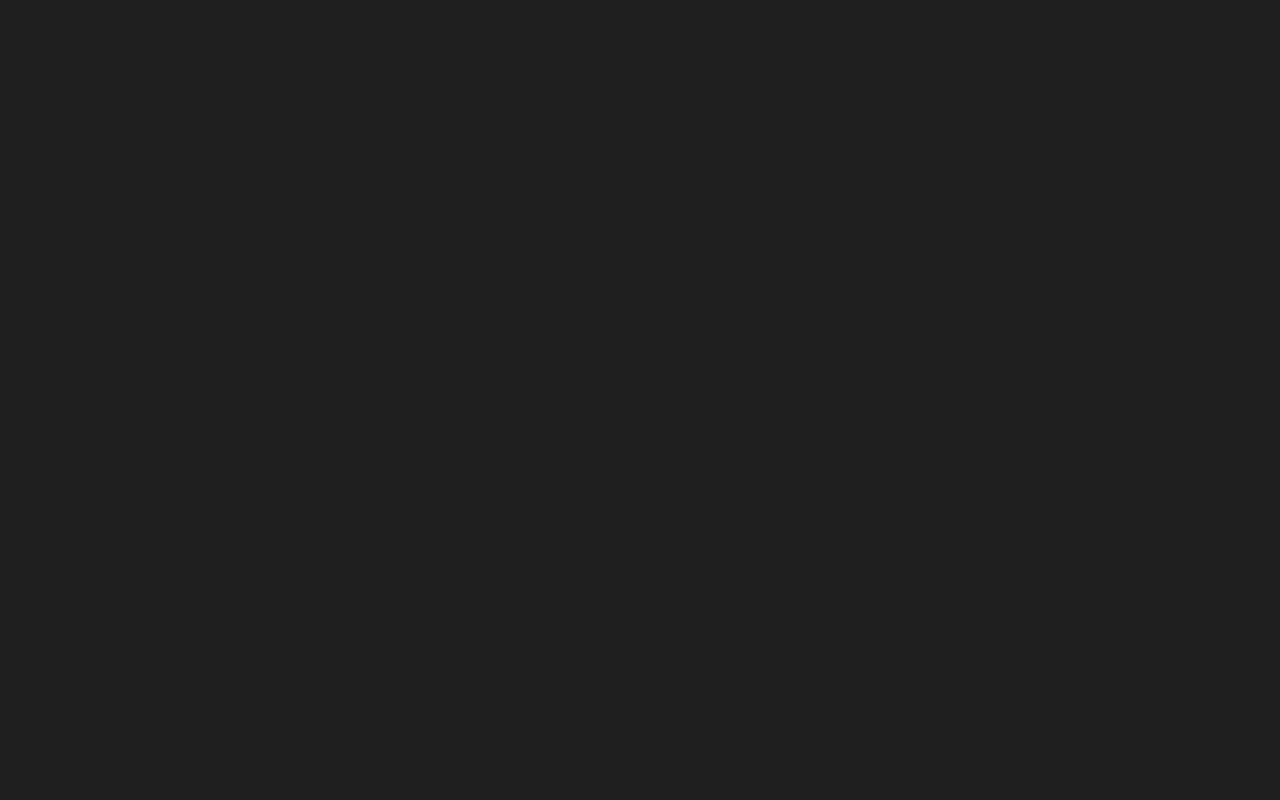
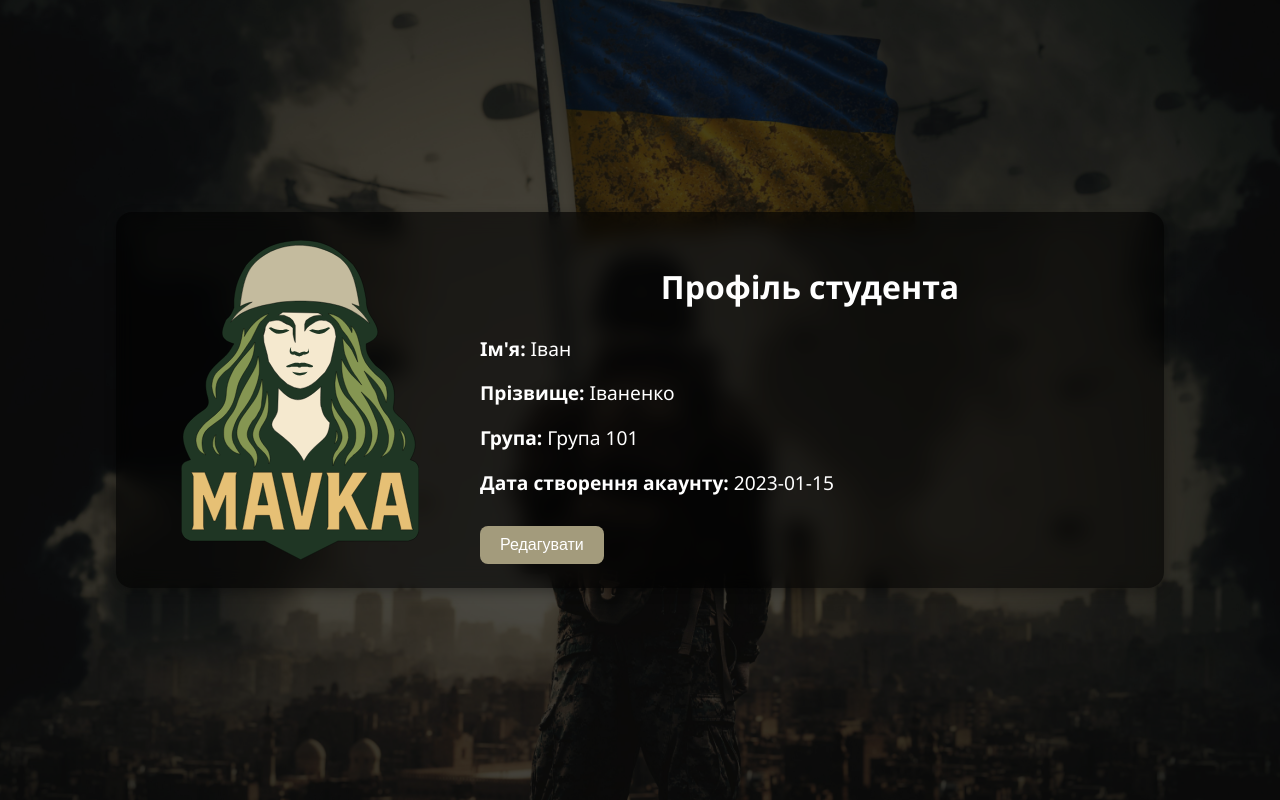
Before and after one commit to XXXDoriXXX/Mavka-front, a React (Vite) app: page /profile in a window 1280 px wide. Before the commit this address had no page. Built offline with nearby package versions, Linux system fonts and the light colour scheme.

Commit message:
add profilepage

```diff
--- /dev/null
+++ b/src/pages/ProfilePage.jsx
@@ -0,0 +1,120 @@
+import React, { useState } from "react";
+import "../style.css";
+import logo from "../assets/logo.svg";
+
+const ProfilePage = () => {
+    const [userData, setUserData] = useState({
+        firstName: "Іван",
+        lastName: "Іваненко",
+        group: "Група 101",
+        accountCreated: "2023-01-15",
+    });
+
+    const [isEditing, setIsEditing] = useState(false);
+
+    const handleInputChange = (e) => {
+        const { name, value } = e.target;
+        setUserData({ ...userData, [name]: value });
+    };
+
+    const handleSubmit = (e) => {
+        e.preventDefault();
+        console.log("Дані оновлено:", userData);
+        setIsEditing(false);
+    };
+
+    return (
+        <div className="profile-page">
+            {}
+            <div className="overlay" />
+
+            <div className="profile-container">
+
+                <div className="profile-logo">
+                    <img src={logo} alt="Logo" />
+                </div>
+
+                <div className="profile-details">
+                    <h2 className="profile-title">Профіль студента</h2>
+                    <div className="profile-info">
+                        <p><strong>Ім'я:</strong> {userData.firstName}</p>
+                        <p><strong>Прізвище:</strong> {userData.lastName}</p>
+                        <p><strong>Група:</strong> {userData.group}</p>
+                        <p><strong>Дата створення акаунту:</strong> {userData.accountCreated}</p>
+                    </div>
+                    <button
+                        className="btn-edit"
+                        onClick={() => setIsEditing(true)}
+                    >
+                        Редагувати
+                    </button>
+                </div>
+            </div>
+
+            {}
+            {isEditing && (
+                <div className="modal-overlay">
+                    <div className="modal-content">
+                        <h3>Редагувати дані</h3>
+                        <form onSubmit={handleSubmit}>
+                            <div className="form-group">
+                                <label htmlFor="firstName">Ім'я:</label>
+                                <input
+                                    type="text"
+                                    id="firstName"
+                                    name="firstName"
+                                    value={userData.firstName}
+                                    onChange={handleInputChange}
+                                    required
+                                />
+                            </div>
+                            <div className="form-group">
+                                <label htmlFor="lastName">Прізвище:</label>
+                                <input
+                                    type="text"
+                                    id="lastName"
+                                    name="lastName"
+                                    value={userData.lastName}
+                                    onChange={handleInputChange}
+                                    required
+                                />
+                            </div>
+                            <div className="form-group">
+                                <label htmlFor="group">Група:</label>
+                                <input
+                                    type="text"
+                                    id="group"
+                                    name="group"
+                                    value={userData.group}
+                                    onChange={handleInputChange}
+                                    required
+                                />
+                            </div>
+                            <div className="form-group">
+                                <label htmlFor="accountCreated">Дата створення акаунту:</label>
+                                <input
+                                    type="text"
+                                    id="accountCreated"
+                                    name="accountCreated"
+                                    value={userData.accountCreated}
+                                    onChange={handleInputChange}
+                                    disabled
+                                />
+                            </div>
+                            <button type="submit" className="btn-submit">Зберегти</button>
+                            <button
+                                type="button"
+                                className="btn-cancel"
+                                onClick={() => setIsEditing(false)}
+                            >
+                                Скасувати
+                            </button>
+                        </form>
+                    </div>
+                </div>
+            )}
+        </div>
+    );
+};
+
+export default ProfilePage;
--- a/src/router/AppRouter.jsx
+++ b/src/router/AppRouter.jsx
@@ -3,11 +3,13 @@ import React from "react";
 import { BrowserRouter, Routes, Route } from "react-router-dom";
 
 import MainPage from "../pages/MainPage.jsx";
+import ProfilePage from "../pages/ProfilePage.jsx";
 
 const AppRouter = () => (
     <BrowserRouter>
         <Routes>
             <Route path="/" element={<MainPage />} />
+            <Route path="/profile" element={<ProfilePage />} />
         </Routes>
     </BrowserRouter>
 );
--- a/src/style.css
+++ b/src/style.css
@@ -11,6 +11,10 @@ body {
   margin: 0;
   min-width: 320px;
   min-height: 100vh;
+  background-image: url('/src/assets/bg3.jpg');
+  background-size: cover;
+  background-position: center;
+  background-repeat: no-repeat;
   background-color: #1e1e1e;
 }
 
@@ -256,3 +260,162 @@ body {
   box-shadow: 0px 4px 12px 2px #00000040;
   z-index: 1;
 }
+.profile-page {
+  position: relative;
+  min-height: 100vh;
+  background-color: rgba(0, 0, 0, 0.7);
+  display: flex;
+  justify-content: center;
+  align-items: center;
+  color: #fff;
+}
+
+.profile-container {
+  display: flex;
+  background: rgba(0, 0, 0, 0.6);
+  border-radius: 16px;
+  padding: 24px;
+  backdrop-filter: blur(10px);
+  box-shadow: 0 4px 12px rgba(0, 0, 0, 0.3);
+  position: relative;
+  z-index: 2;
+  max-width: 1000px;
+  width: 100%;
+}
+
+.profile-logo {
+  flex: 0 0 120px;
+  display: flex;
+  justify-content: center;
+  align-items: center;
+}
+
+.profile-logo img {
+  width: 320px;
+  height: 320px;
+  object-fit: contain;
+}
+
+.profile-details {
+  flex: 1;
+  margin-left: 20px;
+  color: #fff;
+}
+
+.profile-title {
+  font-size: 2rem;
+  font-weight: bold;
+  margin-bottom: 16px;
+  text-align: center;
+}
+.profile-info{
+  display: flex;
+  flex-direction: column;
+  gap: 0 16px;
+  text-align: left;
+}
+.profile-info p {
+  font-size: 1.2rem;
+  margin: 8px 0;
+}
+
+.btn-edit {
+  background-color: #a39b7c;
+  color: white;
+  padding: 10px 20px;
+  border: none;
+  border-radius: 8px;
+  font-size: 1rem;
+  cursor: pointer;
+  transition: background-color 0.3s;
+  margin-top: 20px;
+  display: block;
+  margin-left: 0px;
+  margin-right: auto;
+}
+
+.btn-edit:hover {
+  background-color: #575242;
+}
+
+.modal-overlay {
+  position: fixed;
+  top: 0;
+  left: 0;
+  right: 0;
+  bottom: 0;
+  background: rgba(0, 0, 0, 0.7);
+  display: flex;
+  justify-content: center;
+  align-items: center;
+  z-index: 100;
+}
+
+.modal-content {
+  background-color: #2c2c2c;
+  padding: 32px;
+  border-radius: 12px;
+  box-shadow: 0 4px 12px rgba(0, 0, 0, 0.3);
+  width: 400px;
+  animation: modal-in 0.5s ease-out;
+  color: #fff;
+}
+
+@keyframes modal-in {
+  from {
+    opacity: 0;
+    transform: translateY(-50px);
+  }
+  to {
+    opacity: 1;
+    transform: translateY(0);
+  }
+}
+
+.form-group {
+  margin-bottom: 16px;
+}
+
+.form-group label {
+  font-weight: bold;
+  font-size: 1.1rem;
+}
+
+.form-group input {
+  width: 100%;
+  padding: 8px;
+  font-size: 1rem;
+  margin-top: 8px;
+  border: 1px solid #444;
+  border-radius: 8px;
+  background-color: #333;
+  color: #fff;
+}
+
+.btn-submit {
+  background-color: #8f876b;
+  color: white;
+  padding: 10px 20px;
+  border: none;
+  border-radius: 8px;
+  font-size: 1rem;
+  cursor: pointer;
+  width: 100%;
+  margin-top: 20px;
+}
+
+.btn-cancel {
+  background-color: #d1c9a1;
+  color: #1e1e1e;
+  padding: 10px 20px;
+  border: none;
+  border-radius: 8px;
+  font-size: 1rem;
+  cursor: pointer;
+  width: 100%;
+  margin-top: 10px;
+}
+
+.btn-submit:hover, .btn-cancel:hover {
+  background-color: #a39b7c;
+}
```
Also changed, not shown: src/assets/bg3.jpg (added).
